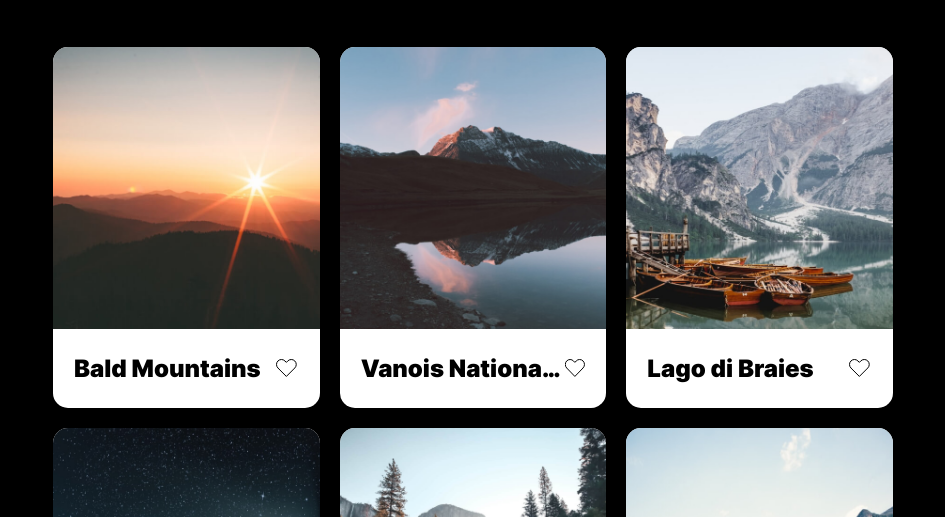
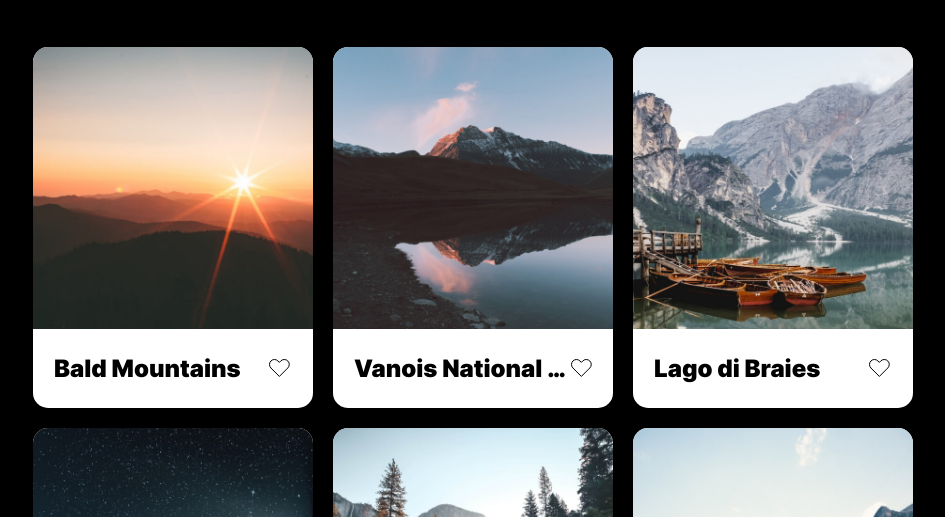
Before and after one commit to firhoe/web_project_4_esp, a plain HTML site: page index.html in a window 1280 px wide. Shown: the part 283-800 px from the top of the page, without its empty margins (167-1112 px from the left). Drawn offline with Linux system fonts and the light colour scheme; a web font is replaced by a local one.

Commit message:
feat: agregar tarjetas responsivas en version tablet y web

```diff
--- a/blocks/cards/cards.css
+++ b/blocks/cards/cards.css
@@ -6,3 +6,9 @@
   max-width: 880px;
   padding: 0 20px 50px;
 }
+
+@media screen and (min-width: 1024px) {
+  .cards {
+    padding: 0 0 50px;
+  }
+}
```
